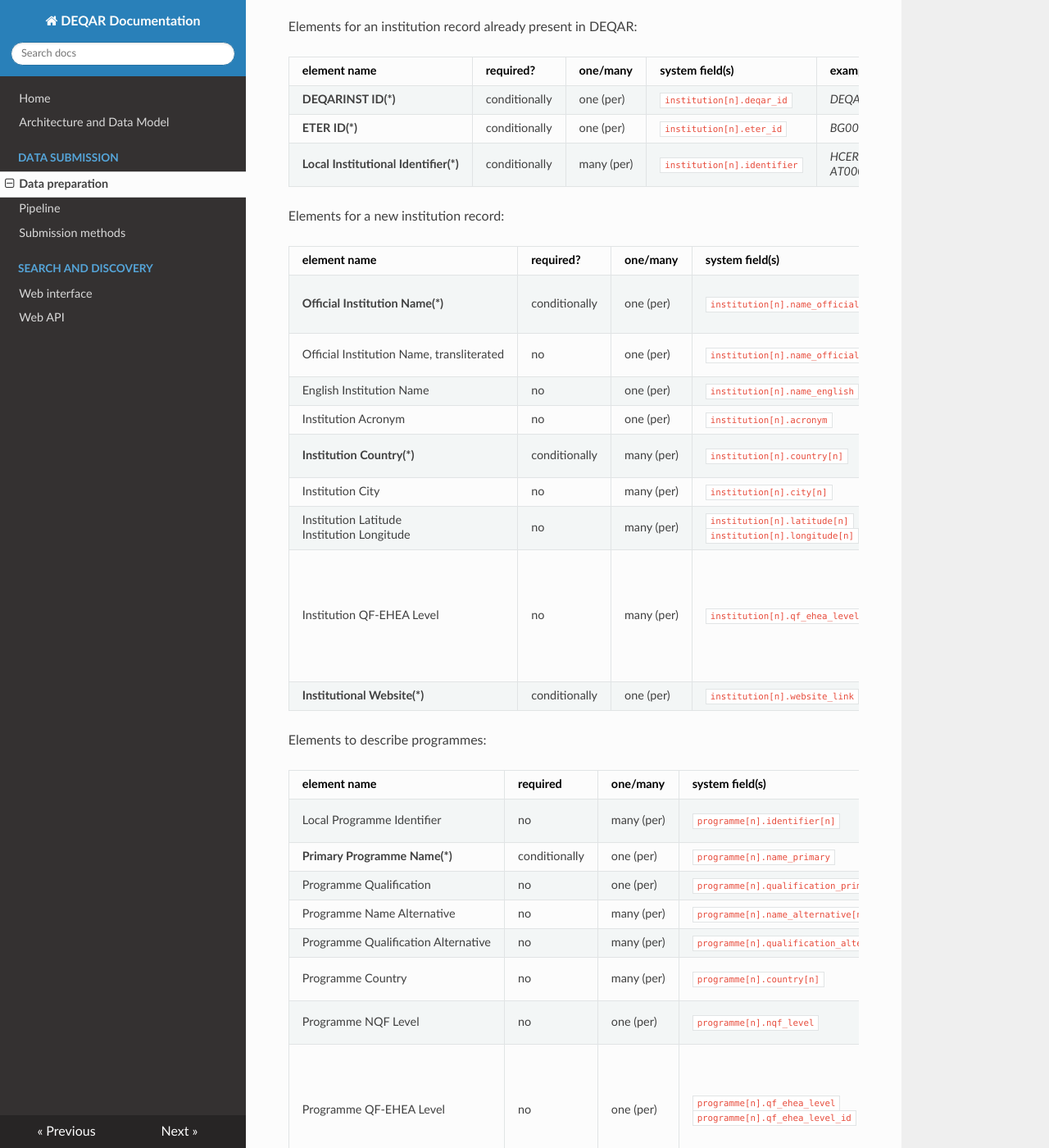
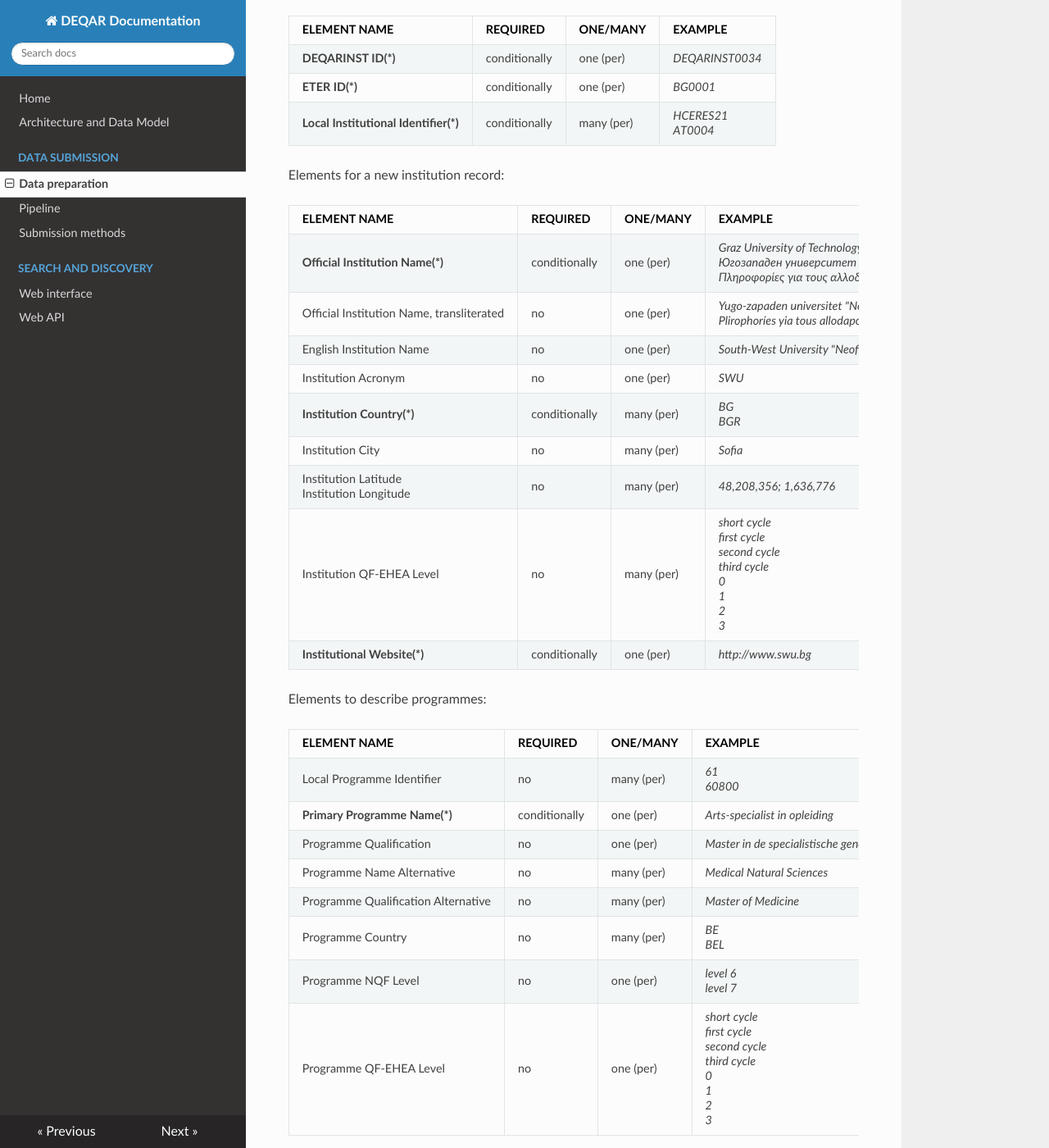
Before and after one commit to EQAR/deqar-docs, an MkDocs documentation site: the page built from docs/submission_object_fields.md, in a window 1280 px wide and 1400 px high, scrolled down 1547 px. Shown: the whole window at 82% size. Built offline with MkDocs 1.6.1, drawn with Linux system fonts in a browser that asks for light colours; nearby versions of some CDN libraries; old or Windows-style settings are respelled for this version of MkDocs; some of the changed text lies outside the part shown.

Commit message:
Update submission_object_fields.md

```diff
--- a/docs/submission_object_fields.md
+++ b/docs/submission_object_fields.md
@@ -8,68 +8,67 @@ Below we provide a full list of the data elements that can make up a submission
  - "should" to denote that an element is highly recommended
  - "may" to denote that an element is optional
 
-### Overview of Report Data Elements
 ### Overview of Data Elements
 
 Elements for each report:
 
-   |element name                                 |required?    |one/many  | system field(s)                                                 | example                |
-   |:--------------------------------------------|:------------|:---------|:----------------------------------------------------------------|:-----------------------|
-   |**Agency\***                                 |yes          |one       |<code>agency</code><br><code>agency_id</code>                    |*AAQ*<br>*33*           |
-   |DEQAR Report ID                              |no           |one       |<code>deqar_id</code>                                            |*000786*                |
-   |Local Identifier                             |no           |one       |<code>local_identifier</code>                                    |*QAA1153-March15*       |
-   |**Activity(\*)**                             |conditionally|one       |<code>activity</code><br><code>activity_id</code>                |*institutional audit*<br>*programme evaluation*<br>*2*<br>*8*|
-   |**Activity Local Identifier(\*)**            |conditionally|one       |<code>activity_local_identifier</code>                           |*inst_aud*              |
-   |**Status\***                                 |yes          |one       |<code>status</code><br><code>status_id</code>                    |*part of obligatory EQA system*<br>*voluntary*<br>*1*<br>*2*<br>|
-   |**Decision\***                               |yes	      |one       |<code>decision</code><br><code>decision_id</code>                |*positive*<br>*positive with conditions or restrictions*<br>*negative*<br>*not applicable*<br>*1*<br>*2*<br>*3*<br>*4*|
-   |**Valid from\***                             |yes          |one       |<code>valid_from</code>                                          |*2015-01-15*            |
-   |Valid to                                     |no           |one       |<code>valid_to</code>                                            |*2020-01-15*            |
-   |**Date Format\***                            |yes          |one       |<code>date_format</code>                                         |*%d/%m/%y*              |
-   |Link                                         |no           |many      |<code>link</code>                                                |*http://srv.aneca.es/ListadoTitulos/node/1182321350*|
-   |Link Display Name                            |no           |many      |<code>link_display_name</code>                                   |*General information on this programme.*|
+   |ELEMENT NAME                                 |REQUIRED     |ONE/MANY  |EXAMPLE                 |
+   |:--------------------------------------------|:------------|:---------|:-----------------------|
+   |**Agency\***                                 |yes          |one       |*AAQ*<br>*33*           |
+   |DEQAR Report ID                              |no           |one       |*000786*                |
+   |Local Identifier                             |no           |one       |*QAA1153-March15*       |
+   |**Activity(\*)**                             |conditionally|one       |*institutional audit*<br>*programme evaluation*<br>*2*<br>*8*|
+   |**Activity Local Identifier(\*)**            |conditionally|one       |*inst_aud*              |
+   |**Status\***                                 |yes          |one       |*part of obligatory EQA system*<br>*voluntary*<br>*1*<br>*2*<br>|
+   |**Decision\***                               |yes	       |one       |*positive*<br>*positive with conditions or restrictions*<br>*negative*<br>*not applicable*<br>*1*<br>*2*<br>*3*<br>*4*|
+   |**Valid from\***                             |yes          |one       |*2015-01-15*            |
+   |Valid to                                     |no           |one       |*2020-01-15*            |
+   |**Date Format\***                            |yes          |one       |*%d/%m/%y*              |
+   |Link                                         |no           |many      |*http://srv.aneca.es/ListadoTitulos/node/1182321350*|
+   |Link Display Name                            |no           |many      |*General information on this programme.*|
 
-Elements for an institution record already present in DEQAR:
+Elements to identify an institution record already present in DEQAR:
 
-   |element name                                 |required?    |one/many  | system field(s)                                                 | example                |
-   |:--------------------------------------------|:------------|:---------|:----------------------------------------------------------------|:-----------------------|
-   |**DEQARINST ID(\*)**                         |conditionally|one (per) |<code>institution[n].deqar_id</code>                             |*DEQARINST0034*         |
-   |**ETER ID(\*)**                              |conditionally|one (per) |<code>institution[n].eter_id</code>                              |*BG0001*                |
-   |**Local Institutional Identifier(\*)**       |conditionally|many (per)|<code>institution[n].identifier</code>                           |*HCERES21*<br>*AT0004*  |
+   |ELEMENT NAME                                 |REQUIRED     |ONE/MANY  |EXAMPLE                 |
+   |:--------------------------------------------|:------------|:---------|:-----------------------|
+   |**DEQARINST ID(\*)**                         |conditionally|one (per) |*DEQARINST0034*         |
+   |**ETER ID(\*)**                              |conditionally|one (per) |*BG0001*                |
+   |**Local Institutional Identifier(\*)**       |conditionally|many (per)|*HCERES21*<br>*AT0004*  |
 
 Elements for a new institution record:
 
-   |element name                                 |required?    |one/many  | system field(s)                                                 | example                |
-   |:--------------------------------------------|:------------|:---------|:----------------------------------------------------------------|:-----------------------|
-   |**Official Institution Name(\*)**            |conditionally|one (per) |<code>institution[n].name_official</code>                        |*Graz University of Technology*<br>*Югозападен университет "Неофит Рилски"*<br>*Πληροφορίες για τους αλλοδαπούς φοιτητές: Είσοδος και προγράμματα*|
-   |Official Institution Name, transliterated    |no           |one (per) |<code>institution[n].name_official_transliterated</code>         |*Yugo-zapaden universitet "Neofit Rilski”*<br>*Plirophoríes yia tous allodapoús phitités:  Ísodos kai prográmmata*|
-   |English Institution Name                     |no           |one (per) |<code>institution[n].name_english</code>                         |*South-West University "Neofit Rilski", Blagoevgrad*|
-   |Institution Acronym                          |no           |one (per) |<code>institution[n].acronym</code>                              |*SWU*                   |
-   |**Institution Country(\*)**                  |conditionally|many (per)|<code>institution[n].country[n]</code>                           |*BG*<br>*BGR*           |
-   |Institution City                             |no           |many (per)|<code>institution[n].city[n]</code>                              |*Sofia*                 |
-   |Institution Latitude<br>Institution Longitude|no           |many (per)|<code>institution[n].latitude[n]</code><br><code>institution[n].longitude[n]</code>|*48,208,356; 1,636,776*|
-   |Institution QF-EHEA Level                    |no           |many (per)|<code>institution[n].qf_ehea_level[n]</code>                     |*short cycle*<br>*first cycle*<br>*second cycle*<br>*third cycle*<br>*0*<br>*1*<br>*2*<br>*3*|
-   |**Institutional Website(\*)**                |conditionally|one (per) |<code>institution[n].website_link</code>                         |*http://www.swu.bg*     |
+   |ELEMENT NAME                                 |REQUIRED     |ONE/MANY  |EXAMPLE                 |
+   |:--------------------------------------------|:------------|:---------|:-----------------------|
+   |**Official Institution Name(\*)**            |conditionally|one (per) |*Graz University of Technology*<br>*Югозападен университет "Неофит Рилски"*<br>*Πληροφορίες για τους αλλοδαπούς φοιτητές: Είσοδος και προγράμματα*|
+   |Official Institution Name, transliterated    |no           |one (per) |*Yugo-zapaden universitet "Neofit Rilski”*<br>*Plirophoríes yia tous allodapoús phitités:  Ísodos kai prográmmata*|
+   |English Institution Name                     |no           |one (per) |*South-West University "Neofit Rilski", Blagoevgrad*|
+   |Institution Acronym                          |no           |one (per) |*SWU*                   |
+   |**Institution Country(\*)**                  |conditionally|many (per)|*BG*<br>*BGR*           |
+   |Institution City                             |no           |many (per)|*Sofia*                 |
+   |Institution Latitude<br>Institution Longitude|no           |many (per)|*48,208,356; 1,636,776* |
+   |Institution QF-EHEA Level                    |no           |many (per)|*short cycle*<br>*first cycle*<br>*second cycle*<br>*third cycle*<br>*0*<br>*1*<br>*2*<br>*3*|
+   |**Institutional Website(\*)**                |conditionally|one (per) |*http://www.swu.bg*     |
 
 Elements to describe programmes:
 
-   |element name                                 | required    |one/many  | system field(s)                                                 | example                |
-   |:--------------------------------------------|:------------|:---------|:----------------------------------------------------------------|:-----------------------|
-   |Local Programme Identifier                   |no           |many (per)|<code>programme[n].identifier[n]</code>                          |*61*<br>*60800*         |
-   |**Primary Programme Name(\*)**               |conditionally|one (per) |<code>programme[n].name_primary</code>                           |*Arts-specialist in opleiding*|
-   |Programme Qualification                      |no           |one (per) |<code>programme[n].qualification_primary</code>                  |Master in de specialistische geneeskunde*|
-   |Programme Name Alternative                   |no           |many (per)|<code>programme[n].name_alternative[n]</code>                    |*Medical Natural Sciences*|
-   |Programme Qualification Alternative          |no           |many (per)|<code>programme[n].qualification_alternative[n]</code>           |*Master of Medicine*    |
-   |Programme Country                            |no           |many (per)|<code>programme[n].country[n]</code>                             |*BE*<br>*BEL*           |
-   |Programme NQF Level                          |no           |one (per) |<code>programme[n].nqf_level</code>                              |*level 6*<br>*level 7*  |
-   |Programme QF-EHEA Level                      |no           |one (per) |<code>programme[n].qf_ehea_level</code><br><code>programme[n].qf_ehea_level_id</code>|*short cycle*<br>*first cycle*<br>*second cycle*<br>*third cycle*<br>*0*<br>*1*<br>*2*<br>*3*|
+   |ELEMENT NAME                                 |REQUIRED     |ONE/MANY  |EXAMPLE                 |
+   |:--------------------------------------------|:------------|:---------|:-----------------------|
+   |Local Programme Identifier                   |no           |many (per)|*61*<br>*60800*         |
+   |**Primary Programme Name(\*)**               |conditionally|one (per) |*Arts-specialist in opleiding*|
+   |Programme Qualification                      |no           |one (per) |*Master in de specialistische geneeskunde*|
+   |Programme Name Alternative                   |no           |many (per)|*Medical Natural Sciences*|
+   |Programme Qualification Alternative          |no           |many (per)|*Master of Medicine*    |
+   |Programme Country                            |no           |many (per)|*BE*<br>*BEL*           |
+   |Programme NQF Level                          |no           |one (per) |*level 6*<br>*level 7*  |
+   |Programme QF-EHEA Level                      |no           |one (per) |*short cycle*<br>*first cycle*<br>*second cycle*<br>*third cycle*<br>*0*<br>*1*<br>*2*<br>*3*|
 
-Report Files:
+Elements for report files:
 
-   |element name                                 | required    |one/many  | system field(s)                                                 | example                |
-   |:--------------------------------------------|:------------|:---------|:----------------------------------------------------------------|:-----------------------|
-   |**File Original Location(\*)**               |conditionally|many      |<code>file[n].original_location</code>                           |*http://estudis.aqu.cat/MAD2014_UPC_es.pdf*|
-   |File Display Name                            |no           |one (per) |<code>file[n].display_name</code>                                |*Report*<br>*Evaluation*<br>*MAD2014_UPC_es.pdf*|
-   |**Report Language\***                        |yes          |many (per)|<code>file[n].report_language[n]</code>                          |*es*<br>*spa*           |
+   |ELEMENT NAME                                 |REQUIRED     |ONE/MANY  |EXAMPLE                 |
+   |:--------------------------------------------|:------------|:---------|:-----------------------|
+   |**File Original Location(\*)**               |conditionally|many      |*http://estudis.aqu.cat/MAD2014_UPC_es.pdf*|
+   |File Display Name                            |no           |one (per) |*Report*<br>*Evaluation*<br>*MAD2014_UPC_es.pdf*|
+   |**Report Language\***                        |yes          |many (per)|*es*<br>*spa*           |
 
 ### Report Data Elements in Detail
 
```
